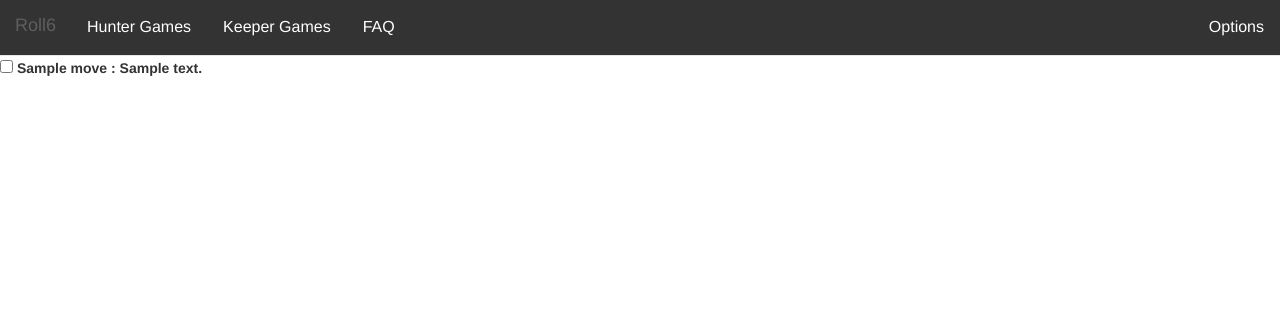
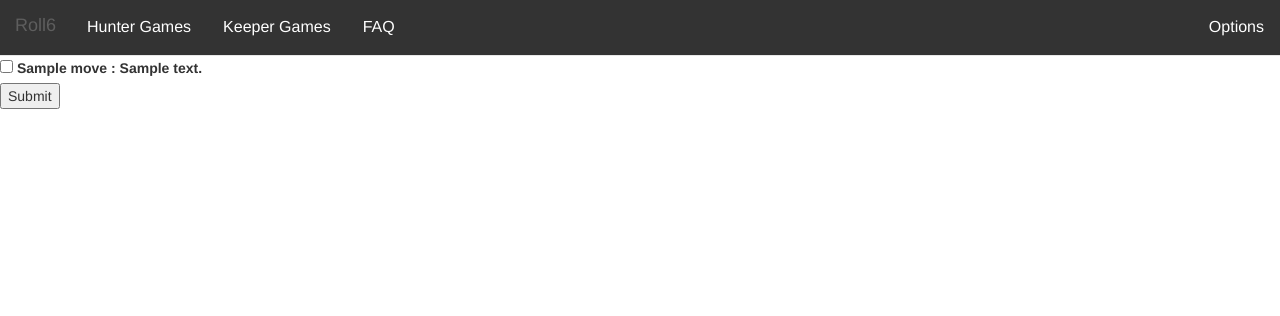
Before and after one commit to cdman678/Roll6, a Django app: template Roll6/apps/game/templates/game/fillsheet.html in a window 1280 px wide. Shown: the top 316 px of the page. Run offline with Django 3.2, Linux system fonts and the light colour scheme; the template is opened without the code that fills it: most values are stand-ins (such as "Sample title", 1, 10 or a date in 2020); some libraries are stand-ins or nearby versions.

Commit message:
we did it!

```diff
--- a/Roll6/apps/game/templates/game/fillsheet.html
+++ b/Roll6/apps/game/templates/game/fillsheet.html
@@ -7,14 +7,16 @@
 
 
 {% block content %}
-
-<div
+<form method="post">
+{% csrf_token %}
+<div>
     {% for move in move_list %}
     <div>
-            <input type="checkbox" class="form-check-input" id="{{move.move_name}}">
+            <input type="checkbox" class="form-check-input" name="m_{{move.move_ID}}">
             <label class="form-check-label" for="exampleCheck1">{{move.move_name}} : {{move.description}}</label><br>
     </div>
     {% endfor %}
+    <button type="submit">Submit</button>
 </div>
-
+</form>
 {% endblock %}
```
Also changed, not shown: Roll6/apps/game/views.py (+6 -4 lines).
